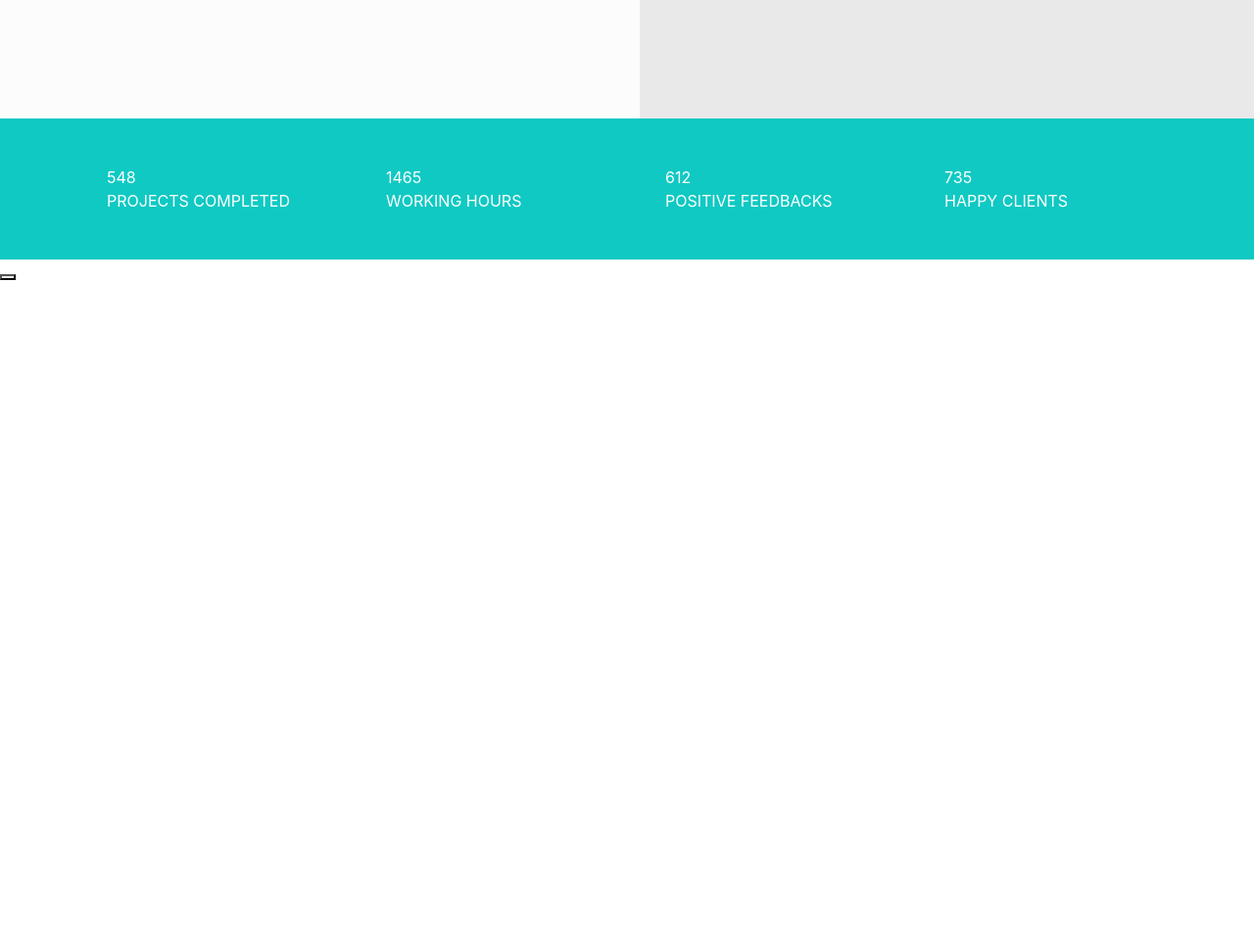
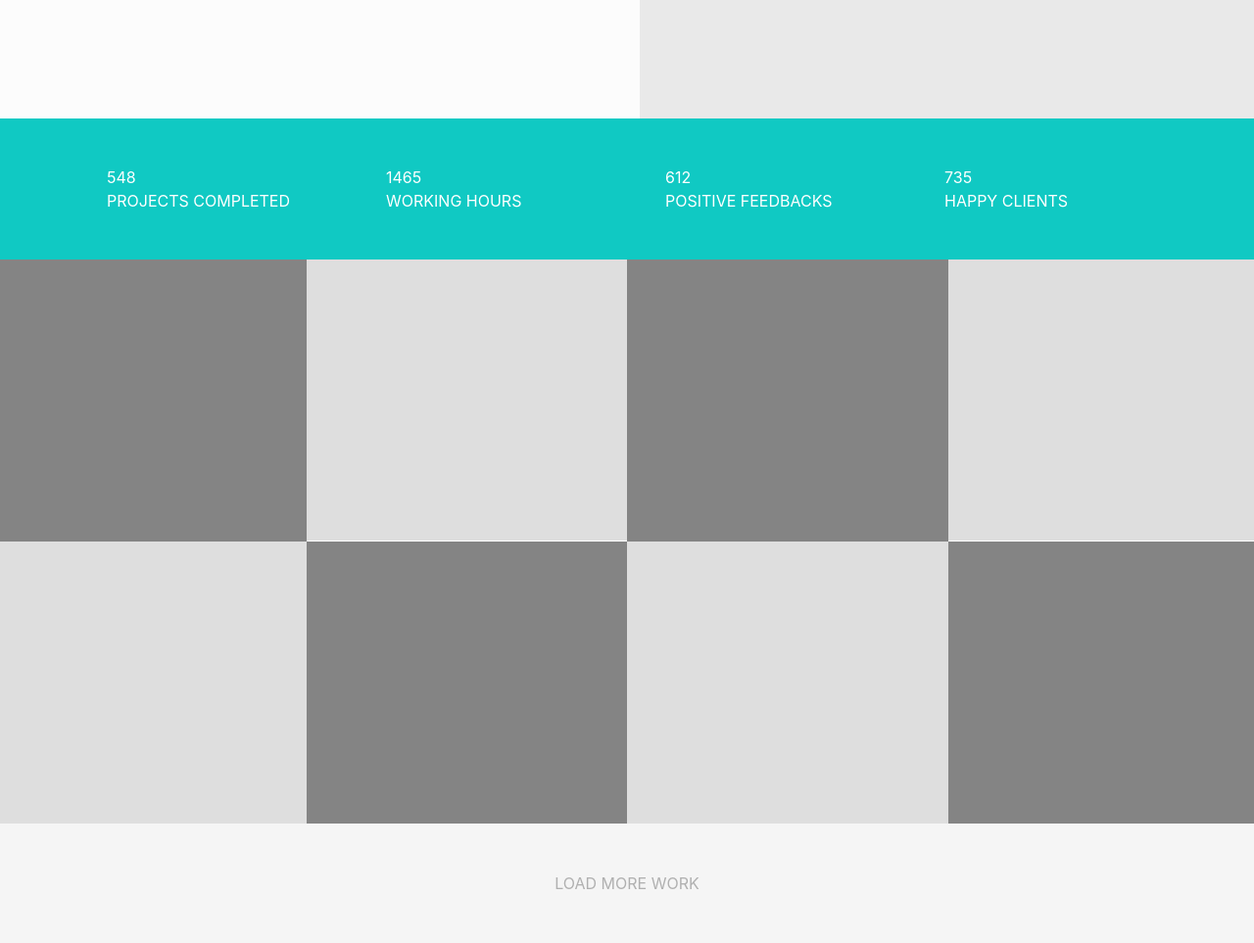
Before and after one commit to dmitrlomonovscky/-design_studio, a plain HTML site: page index.html in a window 1280 px wide. Shown: the part 1166-2129 px from the top of the page at 98% size. Before the commit the page ends 1455 px from the top, so only its background shows below. Drawn offline with nearby package versions, Linux system fonts and the light colour scheme.

Commit message:
обновление

```diff
--- a/index.html
+++ b/index.html
@@ -131,8 +131,19 @@
           </div>
         </div>
       </div>
-      <div class="portfolio"></div>
-      <div><button></button></div>
+      <div class="portfolio">
+        <div class="row">
+          <div class="col-sm-3 p-0 hover_block"><img src="img/your_img_here.png" alt=""></div>
+          <div class="col-sm-3 p-0 hover_block"><img src="img/your_img_white.png" alt=""></div>
+          <div class="col-sm-3 p-0 hover_block"><img src="img/your_img_here.png" alt=""></div>
+          <div class="col-sm-3 p-0 hover_block"><img src="img/your_img_white.png" alt=""></div>
+          <div class="col-sm-3 p-0 hover_block"><img src="img/your_img_white.png" alt=""></div>
+          <div class="col-sm-3 p-0 hover_block"><img src="img/your_img_here.png" alt=""></div>
+          <div class="col-sm-3 p-0 hover_block"><img src="img/your_img_white.png" alt=""></div>
+          <div class="col-sm-3 p-0 hover_block"><img src="img/your_img_here.png" alt=""></div>
+        </div>
+      </div>
+      <div class="pt-5 pb-5 block_button"><button type="button" class="text-uppercase load_work border-0 bg-transparent">load more work</button></div>
     </section>
 
 
--- a/sass/style.sass
+++ b/sass/style.sass
@@ -2,8 +2,8 @@ $color-turquoise: #10c9c3
 
 
 
-// img
-// 	width: 100%
+img
+	width: 100%
 .header
 	background-color: #e9e9e9
 .navbar-collapse
@@ -39,3 +39,16 @@ li a
 	width: 463px
 .work_statistics
 	background-color: $color-turquoise
+.hover_block:hover
+	background-color: #252525
+	background-image: url(../img/look_hover.png)
+	background-repeat: no-repeat
+	background-position: center 50%
+	img
+		opacity: 0
+.block_button
+	background-color: #f5f5f5
+	.load_work
+		margin: 0 auto
+		display: block
+		color: #b0b0b0
```
Also changed, not shown: css/style.css, img/look_hover.png (added), img/your_img_here.png (added), img/your_img_white.png (added), 1 other file.
